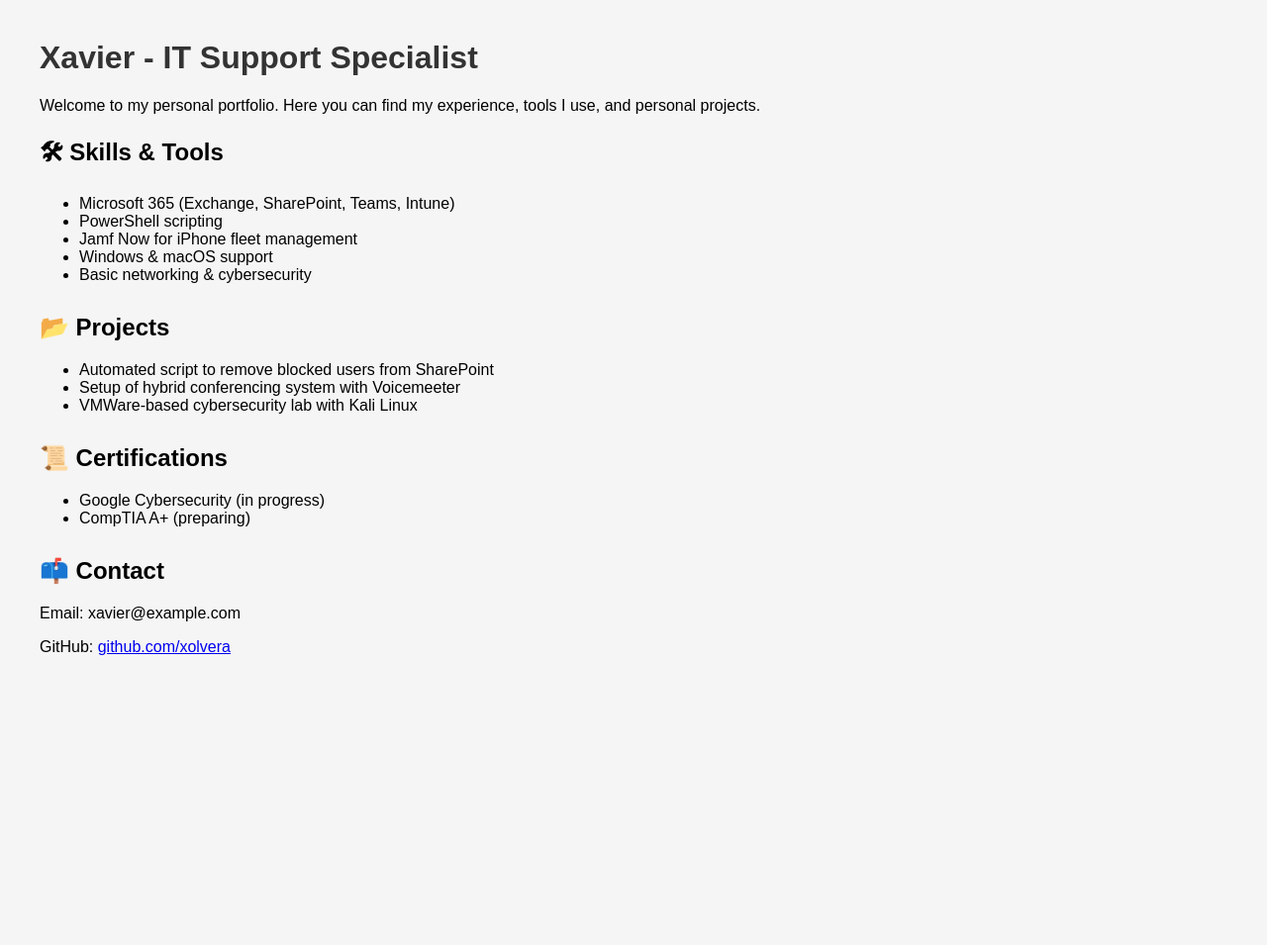
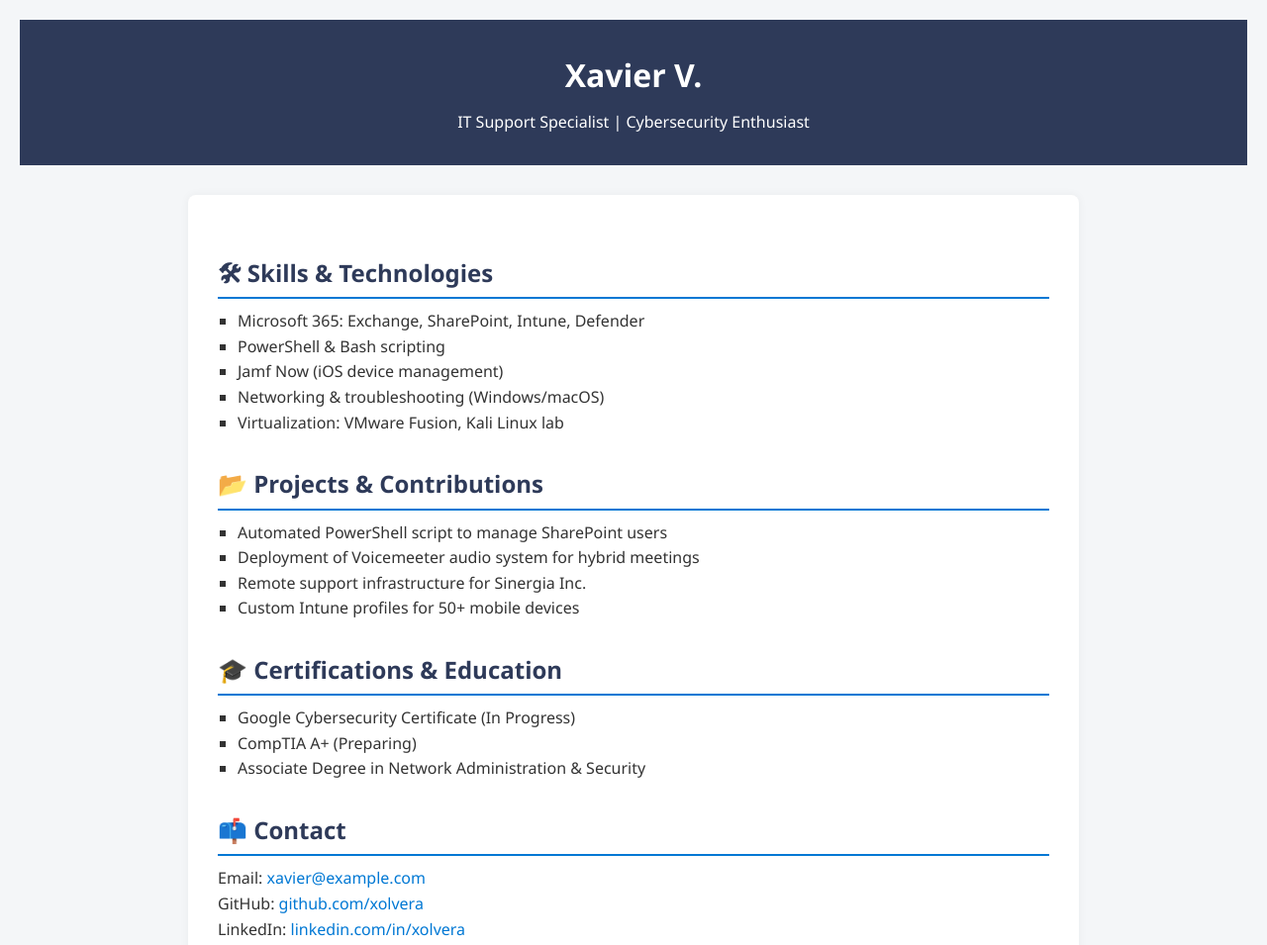
Before and after one commit to xolvera/my-portfolio, a plain HTML site: page index.html in a window 1280 px wide. Shown: the whole page at 99% size. Before the commit the page ends 800 px from the top, so only its background shows below. Drawn offline with Linux system fonts and the light colour scheme.

Commit message:
Update index

```diff
--- a/index.html
+++ b/index.html
@@ -2,58 +2,119 @@
 <html lang="en">
 <head>
   <meta charset="UTF-8" />
-  <meta name="viewport" content="width=device-width, initial-scale=1.0" />
-  <title>Xavier IT Support Portfolio</title>
+  <meta name="viewport" content="width=device-width, initial-scale=1.0"/>
+  <title>Xavier V. | IT Support & Cybersecurity</title>
   <style>
+    :root {
+      --primary: #2e3a59;
+      --accent: #0078d4;
+      --background: #f4f6f8;
+      --text: #333;
+    }
+
+    * {
+      box-sizing: border-box;
+      margin: 0;
+      padding: 0;
+    }
+
     body {
-      font-family: Arial, sans-serif;
-      margin: 40px;
-      background: #f5f5f5;
+      font-family: 'Segoe UI', sans-serif;
+      background-color: var(--background);
+      color: var(--text);
+      line-height: 1.6;
+      padding: 20px;
     }
-    h1 {
-      color: #333;
+
+    header {
+      background-color: var(--primary);
+      color: white;
+      padding: 30px 20px;
+      text-align: center;
     }
-    .section {
-      margin-bottom: 30px;
+
+    header h1 {
+      margin-bottom: 10px;
+    }
+
+    .container {
+      max-width: 900px;
+      margin: 30px auto;
+      background: white;
+      padding: 30px;
+      border-radius: 8px;
+      box-shadow: 0 0 10px rgba(0,0,0,0.05);
+    }
+
+    h2 {
+      color: var(--primary);
+      margin-top: 30px;
+      margin-bottom: 10px;
+      border-bottom: 2px solid var(--accent);
+      padding-bottom: 5px;
+    }
+
+    ul {
+      list-style-type: square;
+      padding-left: 20px;
+      margin-bottom: 20px;
+    }
+
+    .contact a {
+      color: var(--accent);
+      text-decoration: none;
+    }
+
+    @media (max-width: 600px) {
+      .container {
+        padding: 20px;
+      }
     }
   </style>
 </head>
 <body>
-  <h1>Xavier - IT Support Specialist</h1>
-  <p>Welcome to my personal portfolio. Here you can find my experience, tools I use, and personal projects.</p>
+  <header>
+    <h1>Xavier V.</h1>
+    <p>IT Support Specialist | Cybersecurity Enthusiast</p>
+  </header>
 
-  <div class="section">
-    <h2>🛠 Skills & Tools</h2>
+  <div class="container">
+    <section>
+      <h2>🛠 Skills & Technologies</h2>
       <ul>
-      <li>Microsoft 365 (Exchange, SharePoint, Teams, Intune)</li>
-      <li>PowerShell scripting</li>
-      <li>Jamf Now for iPhone fleet management</li>
-      <li>Windows & macOS support</li>
-      <li>Basic networking & cybersecurity</li>
+        <li>Microsoft 365: Exchange, SharePoint, Intune, Defender</li>
+        <li>PowerShell & Bash scripting</li>
+        <li>Jamf Now (iOS device management)</li>
+        <li>Networking & troubleshooting (Windows/macOS)</li>
+        <li>Virtualization: VMware Fusion, Kali Linux lab</li>
       </ul>
-  </div>
+    </section>
 
-  <div class="section">
-    <h2>📂 Projects</h2>
+    <section>
+      <h2>📂 Projects & Contributions</h2>
       <ul>
-      <li>Automated script to remove blocked users from SharePoint</li>
-      <li>Setup of hybrid conferencing system with Voicemeeter</li>
-      <li>VMWare-based cybersecurity lab with Kali Linux</li>
+        <li>Automated PowerShell script to manage SharePoint users</li>
+        <li>Deployment of Voicemeeter audio system for hybrid meetings</li>
+        <li>Remote support infrastructure for Sinergia Inc.</li>
+        <li>Custom Intune profiles for 50+ mobile devices</li>
       </ul>
-  </div>
+    </section>
 
-  <div class="section">
-    <h2>📜 Certifications</h2>
+    <section>
+      <h2>🎓 Certifications & Education</h2>
       <ul>
-      <li>Google Cybersecurity (in progress)</li>
-      <li>CompTIA A+ (preparing)</li>
+        <li>Google Cybersecurity Certificate (In Progress)</li>
+        <li>CompTIA A+ (Preparing)</li>
+        <li>Associate Degree in Network Administration & Security</li>
       </ul>
-  </div>
+    </section>
 
-  <div class="section">
+    <section class="contact">
       <h2>📫 Contact</h2>
-    <p>Email: xavier@example.com</p>
+      <p>Email: <a href="mailto:xavier@example.com">xavier@example.com</a></p>
       <p>GitHub: <a href="https://github.com/xolvera" target="_blank">github.com/xolvera</a></p>
+      <p>LinkedIn: <a href="https://linkedin.com/in/xolvera" target="_blank">linkedin.com/in/xolvera</a></p>
+    </section>
   </div>
 </body>
 </html>
```
Lines whose indentation alone changed are shown as unchanged.
